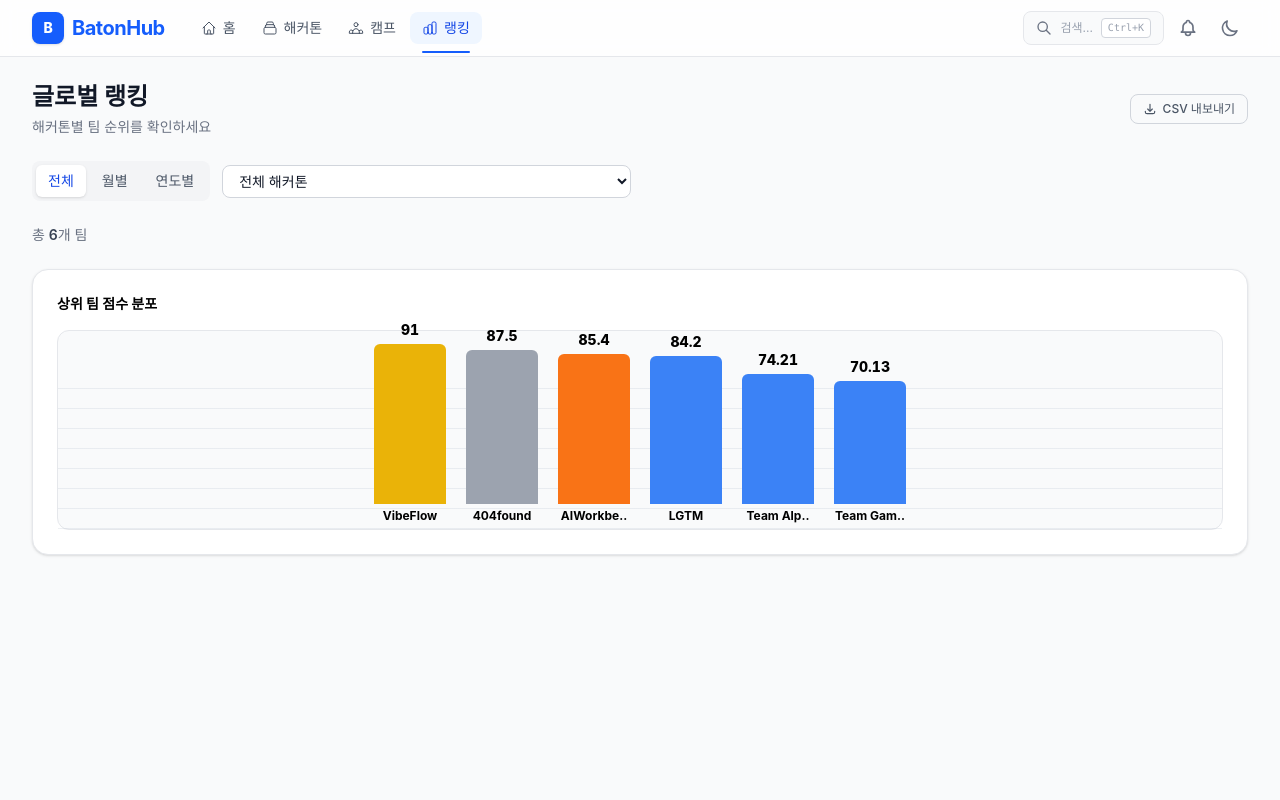
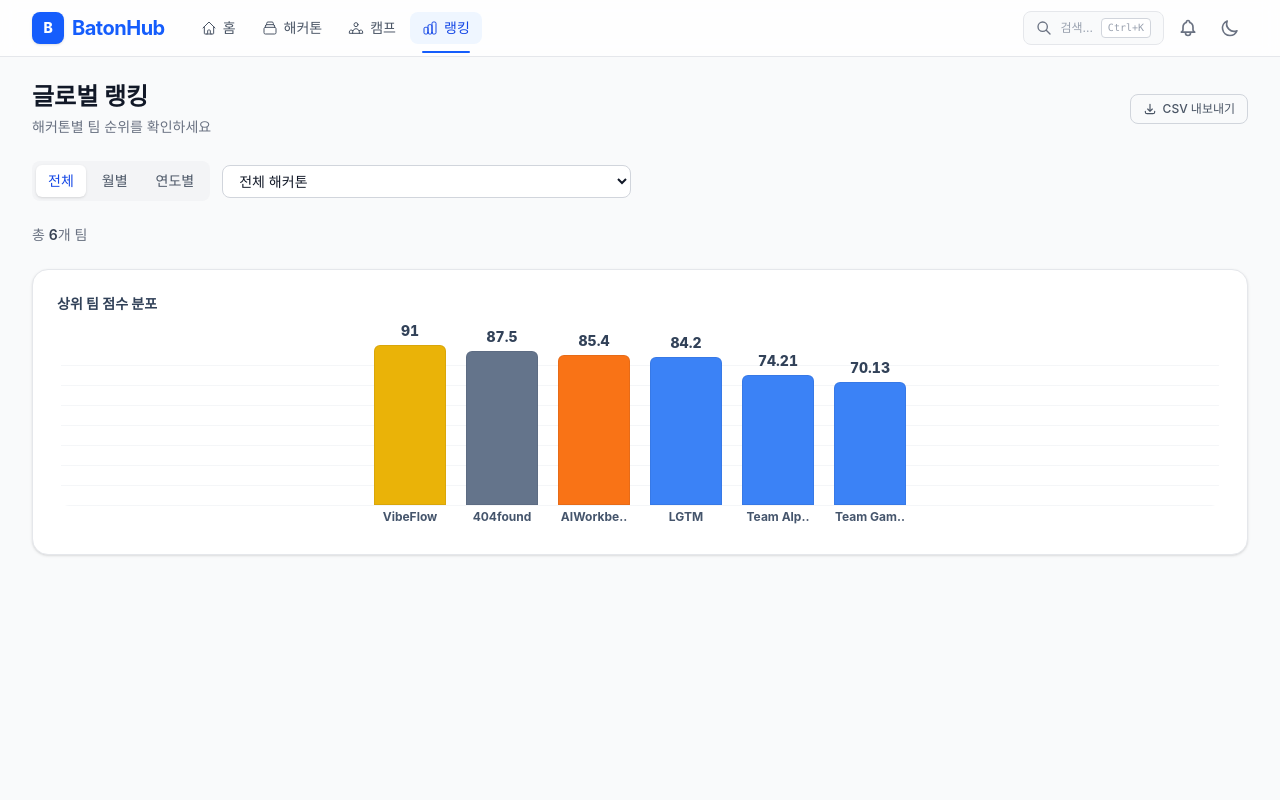
Before and after one commit to dbwls99706/daker_1, a Next.js app: page /rankings in a window 1280 px wide. Shown: the top 800 px of the page. Built offline with nearby package versions, Linux system fonts and the light colour scheme; a web font is replaced by a local one.

Commit message:
Improve light-mode text contrast in rankings bar chart

```diff
--- a/src/app/rankings/page.tsx
+++ b/src/app/rankings/page.tsx
@@ -209,7 +209,7 @@ export default function RankingsPage() {
               data={rankings.slice(0, 8).map((r, i) => ({
                 label: r.teamName.length > 8 ? r.teamName.slice(0, 8) + ".." : r.teamName,
                 value: r.totalScore,
-                color: i === 0 ? "#eab308" : i === 1 ? "#9ca3af" : i === 2 ? "#f97316" : "#3b82f6",
+                color: i === 0 ? "#eab308" : i === 1 ? "#64748b" : i === 2 ? "#f97316" : "#3b82f6",
               }))}
             />
           </section>
--- a/src/components/features/BarChart.tsx
+++ b/src/components/features/BarChart.tsx
@@ -44,19 +44,20 @@ export function BarChart({ data, maxHeight = 160, title }: BarChartProps) {
     backgroundColor: color,
     minWidth: 24,
     transitionDelay: `${index * 70}ms`,
+    border: "1px solid rgba(15, 23, 42, 0.08)",
     filter: isDark && !isActive ? "brightness(0.82) saturate(0.9)" : undefined,
     opacity: isDark && !isActive ? 0.92 : 1,
   });
 
   return (
     <div role="figure" aria-label={title || "바 차트"} className="text-gray-900 dark:text-gray-100">
-      {title && <h3 className="mb-4 text-sm font-bold text-black dark:text-gray-300">{title}</h3>}
+      {title && <h3 className="mb-4 text-sm font-bold text-slate-700 dark:text-gray-300">{title}</h3>}
       <span className="sr-only">{description}</span>
-      <div className="relative flex items-end gap-3 justify-center rounded-xl border border-gray-200 bg-gray-50 px-2 dark:border-gray-700 dark:bg-gray-900/40" style={{ height: maxHeight + 40 }} aria-hidden="true">
+      <div className="relative flex items-end gap-3 justify-center rounded-xl px-2" style={{ height: maxHeight + 40 }} aria-hidden="true">
         <div
-          className="pointer-events-none absolute inset-x-0 bottom-0 h-[80%] opacity-100 dark:opacity-70"
+          className="pointer-events-none absolute inset-x-1 bottom-6 h-[80%] rounded-lg opacity-70 dark:opacity-45"
           style={{
-            backgroundImage: "repeating-linear-gradient(to top, rgba(148,163,184,0.16) 0px, rgba(148,163,184,0.16) 1px, transparent 1px, transparent 20px)",
+            backgroundImage: "repeating-linear-gradient(to top, rgba(148,163,184,0.14) 0px, rgba(148,163,184,0.14) 1px, transparent 1px, transparent 20px)",
           }}
         />
         {data.map((d, index) => {
@@ -76,7 +77,7 @@ export function BarChart({ data, maxHeight = 160, title }: BarChartProps) {
             >
               <span
                 className={`text-sm font-extrabold tabular-nums transition-colors ${
-                  activeIndex === index ? "text-blue-700 dark:text-blue-300" : "text-black dark:text-gray-100"
+                  activeIndex === index ? "text-blue-700 dark:text-blue-300" : "text-slate-700 dark:text-gray-100"
                 }`}
               >
                 {d.value}
@@ -98,7 +99,7 @@ export function BarChart({ data, maxHeight = 160, title }: BarChartProps) {
               </span>
               <span
                 className={`w-full truncate text-center text-xs font-bold leading-tight transition-colors ${
-                  activeIndex === index ? "text-blue-800 dark:text-blue-300" : "text-black dark:text-gray-300"
+                  activeIndex === index ? "text-blue-800 dark:text-blue-300" : "text-slate-600 dark:text-gray-300"
                 }`}
               >
                 {d.label}
```
